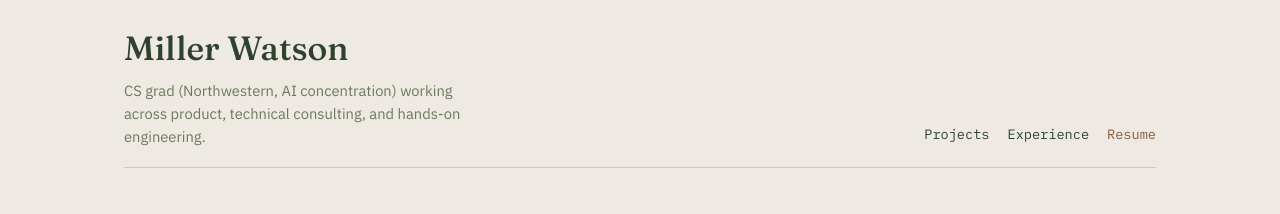
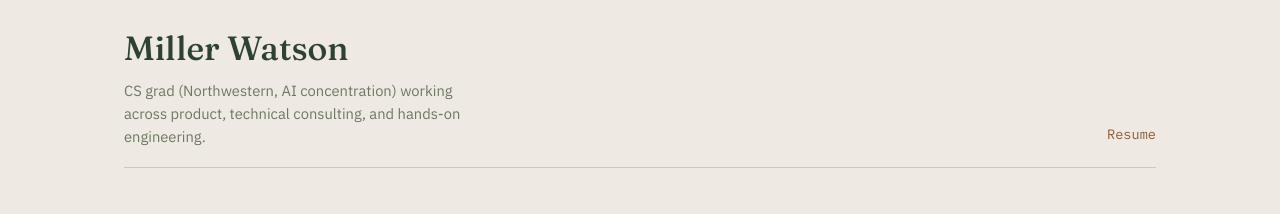
Before and after one commit to millerwatson/millerwatson.github.io, a React (Vite) app: page /#/ in a window 1280 px wide. Shown: the top 214 px of the page. Built offline with nearby package versions, Linux system fonts and the light colour scheme.

Commit message:
removed scrolls to projects and experience; the page is small enough

```diff
--- a/src/components/Header.jsx
+++ b/src/components/Header.jsx
@@ -30,12 +30,12 @@ export default function Header() {
             <>
               {/* Same-page scroll — plain #hash links would be read as
                   HashRouter routes, so these scroll via JS instead. */}
-              <a href="#projects" onClick={(e) => scrollToSection(e, 'projects')}>
+              {/*<a href="#projects" onClick={(e) => scrollToSection(e, 'projects')}>
                 Projects
               </a>
               <a href="#experience" onClick={(e) => scrollToSection(e, 'experience')}>
                 Experience
-              </a>
+              </a>*/}
             </>
           ) : (
             <Link to="/">All projects</Link>
```
